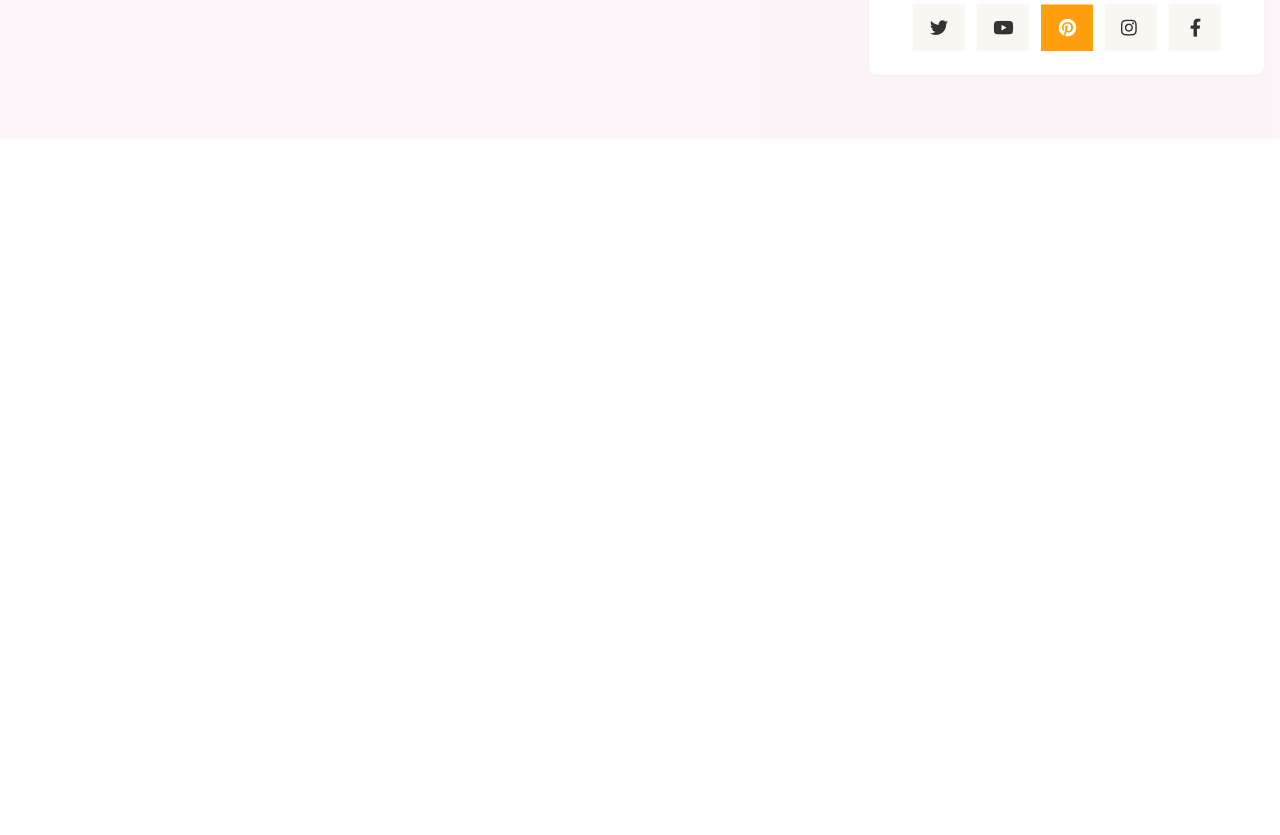
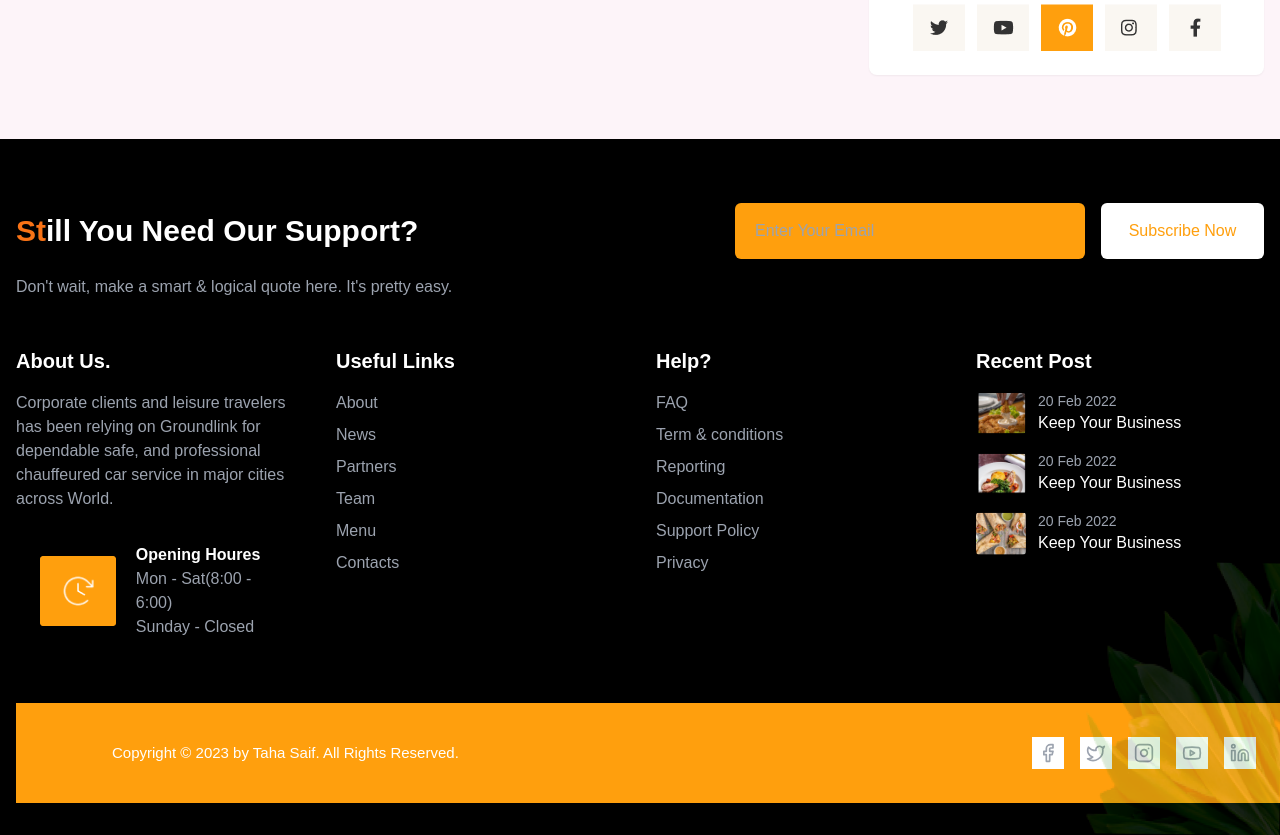
Before and after one commit to Tahasaif3/Figma-Templa-9-Hackathon, a Next.js app: page /Blog-detail/1 in a window 1280 px wide. Shown: the part 2360-3195 px from the top of the page. Before the commit the page ends 2499 px from the top, so only its background shows below. Built offline with nearby package versions, Linux system fonts and the light colour scheme.

Commit message:
blog-details.tsx

```diff
--- a/components/blog-details.tsx
+++ b/components/blog-details.tsx
@@ -3,6 +3,7 @@
 import { useState } from "react"
 import Image from "next/image"
 import Link from "next/link"
+import Footer from "./footer"
 import { Calendar, User, MessageSquare, Search, Facebook, Twitter, Instagram } from 'lucide-react'
 import { Avatar, AvatarFallback, AvatarImage } from "@/components/ui/avatar"
 import { Button } from "./ui/button"
@@ -383,6 +384,7 @@ export default function BlogDetails({ post }: BlogDetailsProps) {
           </div>
         </div>
       </div>
+    <Footer/>
     </div>
   )
 }
```
